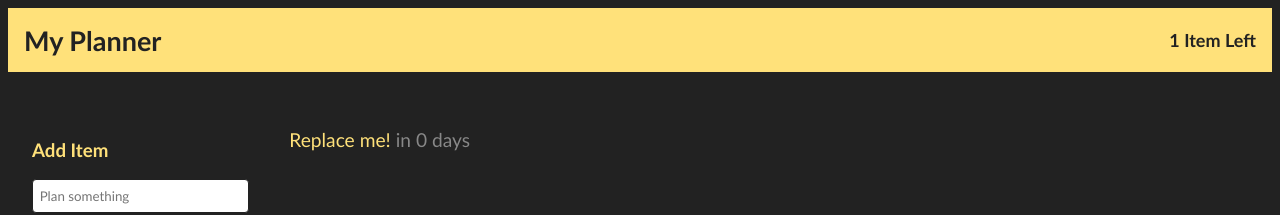
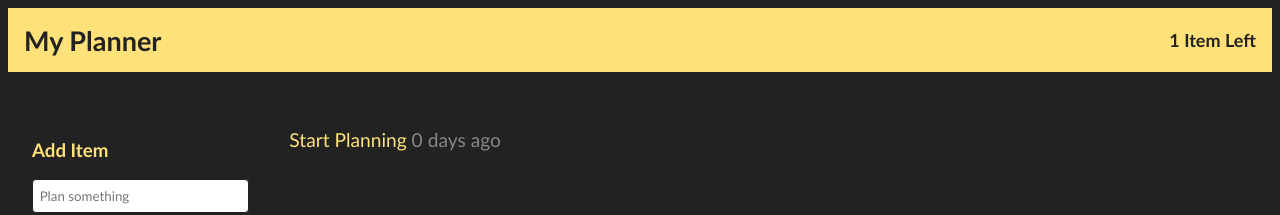
Before and after one commit to aidanliddiard/adv-react-planner, a React app: page /entries in a window 1280 px wide. Shown: the top 215 px of the page. Built offline with nearby package versions, Linux system fonts and the light colour scheme.

Commit message:
used context in EntryList.jsx

```diff
--- a/src/components/Planner/EntryList.jsx
+++ b/src/components/Planner/EntryList.jsx
@@ -1,16 +1,9 @@
+import { useEntries } from '../../context/PlannerContext';
 import Entry from './EntryItem';
 import styles from './EntryList.css';
 
 export default function Entries() {
-  // TODO: Replace with the entries stored in PlannerContext
-  const entries = [
-    {
-      id: 0,
-      title: 'Replace me!',
-      content: '`content` should only be visible on the detail view',
-      date: new Date()
-    },
-  ];
+  const { entries } = useEntries();
 
   return (
     <ul className={styles.list}>
```
